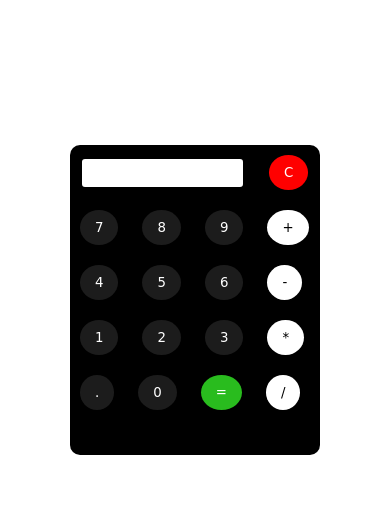
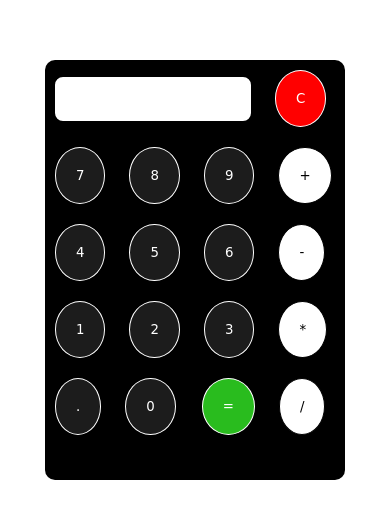
Before and after one commit to ankit-vrm/basic-calculator, a plain HTML site: page index.html in a window 390 px wide. Shown: the part 122-640 px from the top of the page. Drawn offline with Linux system fonts and the light colour scheme.

Commit message:
Update stylesheet.css

```diff
--- a/css/stylesheet.css
+++ b/css/stylesheet.css
@@ -1,9 +1,23 @@
 *{ margin: 0; padding: 0; box-sizing: border-box;}
 body{ display: flex; align-items: center; justify-content: center; min-height: 100vh; color: #000050; background:;}
-.container{ height: 310px; width: 250px; background: #000; border-radius: 10px;}
+.container{ height: 350px; width: 260px; background: #000; border-radius: 10px;}
 input{ width: 165px; text-indent: 5px; border-radius: 5px; height: 2rem; margin: 10px; border: 2px solid black;}
-button{ padding: 10px 15px; margin: 10px; border: 0; background: #1c1c1c; border-radius: 50%; font-family: cursive; color: #fff;}
+button{ padding: 10px 15px; margin: 10px; border: 1px solid; background: #1c1c1c; border-radius: 50%; font-family: cursive; color: #fff;}
+button:hover{ cursor: pointer; box-shadow: 1px 2px 10px #fff; transform: scale(.96); transition: .2s;}
 #c{ background: red;}
 #result{ background: #29bc1e;}
 .math{ background: #fff !important; color: #000;}
 .sign{ background: orangered;}
+
+
+/*------ responsive------*/
+
+@media screen and (max-width:460px){
+
+    .container{ height: 420px; width: 300px; margin-top: -60px;}
+    input{ width: 200px; border-radius: 10px; height: 3rem; margin: 8px; border: 2px solid black;}
+    button{ padding: 20px; margin: 10px;}
+    #devide{ margin-left: 10px;}
+    #result{ margin-left: 12px;}
+    #dot{ margin-left: 12px;}
+}
```
